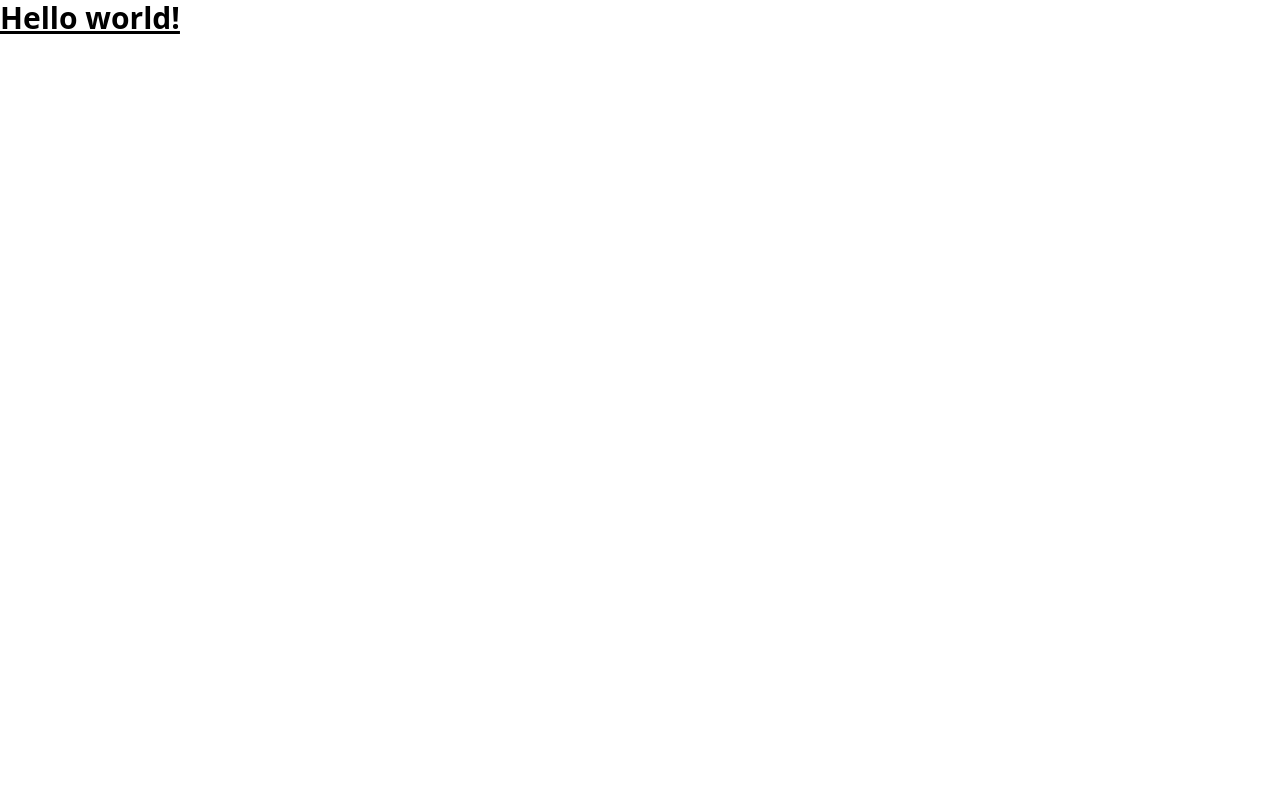
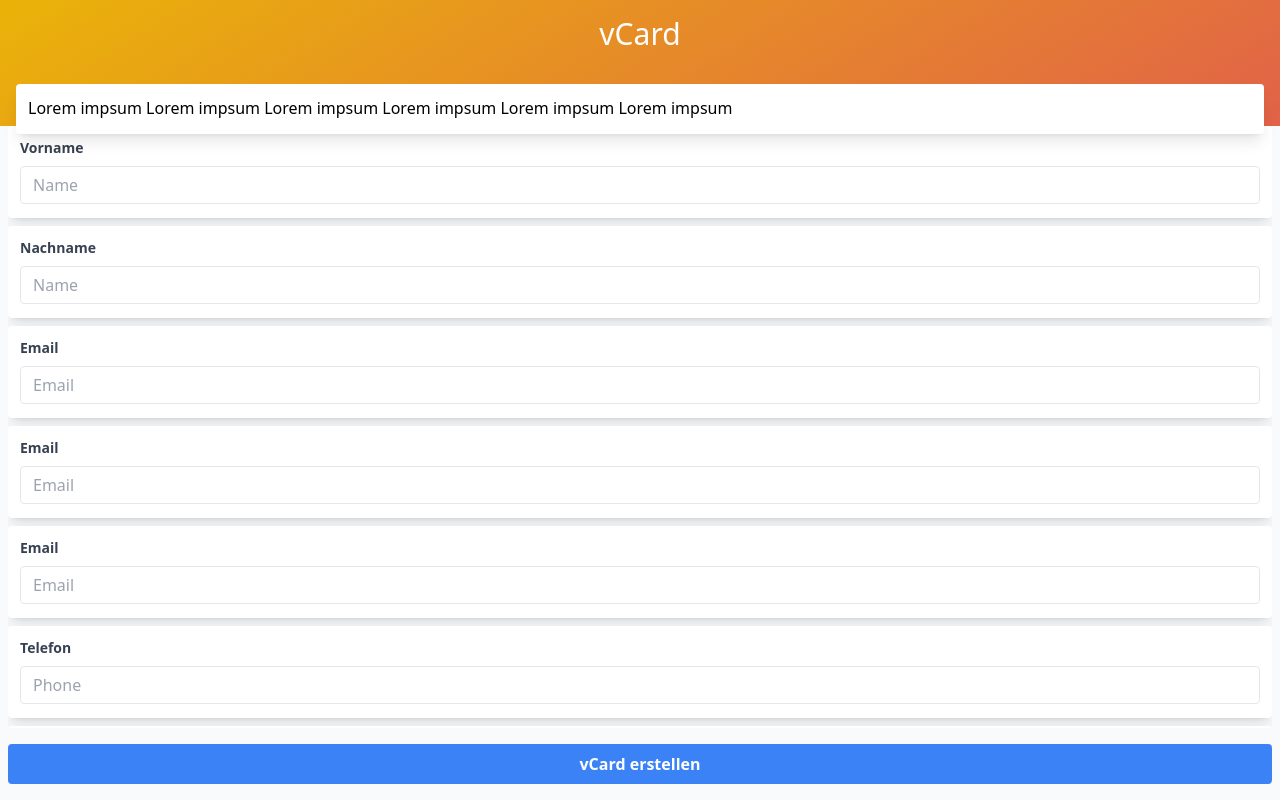
Before and after one commit to bolzplatzarena/vcard, an Angular app: page / in a window 1280 px wide. Built offline with nearby package versions, Linux system fonts and the light colour scheme.

Commit message:
feat: basic layout

```diff
--- a/src/app/app.component.html
+++ b/src/app/app.component.html
@@ -1,3 +1,63 @@
-<h1 class="text-3xl font-bold underline">
-    Hello world!
+<h1 class="py-4 text-3xl text-white text-center">
+    vCard
 </h1>
+<div class="relative px-4 -bottom-4">
+    <div class="mb-2 bg-white p-3 shadow-lg rounded cursor-pointer transition-colors border-b-2 border-transparent hover:border-pink-500">
+        Lorem impsum Lorem impsum Lorem impsum Lorem impsum Lorem impsum Lorem impsum
+    </div>
+</div>
+<div class="p-safe-bottom bg-gray-50 px-2 flex-1 flex flex-col overflow-hidden">
+    <form class="flex-1 overflow-scroll">
+        <div class="mb-2 bg-white p-3 shadow-lg rounded cursor-pointer transition-colors border-b-2 border-transparent hover:border-pink-500">
+            <div class="flex flex-col">
+                <label class="text-gray-700 text-sm font-bold mb-2" for="name">Vorname</label>
+                <input class="border rounded py-2 px-3 text-gray-700 leading-tight focus:outline-none focus:shadow-outline" id="name" type="text" placeholder="Name">
+            </div>
+        </div>
+        <div class="mb-2 bg-white p-3 shadow-lg rounded cursor-pointer transition-colors border-b-2 border-transparent hover:border-pink-500">
+            <div class="flex flex-col">
+                <label class="text-gray-700 text-sm font-bold mb-2" for="name">Nachname</label>
+                <input class="border rounded py-2 px-3 text-gray-700 leading-tight focus:outline-none focus:shadow-outline" id="name" type="text" placeholder="Name">
+            </div>
+        </div>
+        <div class="mb-2 bg-white p-3 shadow-lg rounded cursor-pointer transition-colors border-b-2 border-transparent hover:border-pink-500">
+            <div class="flex flex-col">
+                <label class="text-gray-700 text-sm font-bold mb-2" for="email">Email</label>
+                <input class="border rounded py-2 px-3 text-gray-700 leading-tight focus:outline-none focus:shadow-outline" id="email" type="email" placeholder="Email">
+            </div>
+        </div>
+        <div class="mb-2 bg-white p-3 shadow-lg rounded cursor-pointer transition-colors border-b-2 border-transparent hover:border-pink-500">
+            <div class="flex flex-col">
+                <label class="text-gray-700 text-sm font-bold mb-2" for="email">Email</label>
+                <input class="border rounded py-2 px-3 text-gray-700 leading-tight focus:outline-none focus:shadow-outline" id="email" type="email" placeholder="Email">
+            </div>
+        </div>
+        <div class="mb-2 bg-white p-3 shadow-lg rounded cursor-pointer transition-colors border-b-2 border-transparent hover:border-pink-500">
+            <div class="flex flex-col">
+                <label class="text-gray-700 text-sm font-bold mb-2" for="email">Email</label>
+                <input class="border rounded py-2 px-3 text-gray-700 leading-tight focus:outline-none focus:shadow-outline" id="email" type="email" placeholder="Email">
+            </div>
+        </div>
+        <div class="mb-2 bg-white p-3 shadow-lg rounded cursor-pointer transition-colors border-b-2 border-transparent hover:border-pink-500">
+            <div class="flex flex-col">
+                <label class="text-gray-700 text-sm font-bold mb-2" for="phone">Telefon</label>
+                <input class="border rounded py-2 px-3 text-gray-700 leading-tight focus:outline-none focus:shadow-outline" id="phone" type="text" placeholder="Phone">
+            </div>
+        </div>
+        <div class="mb-2 bg-white p-3 shadow-lg rounded cursor-pointer transition-colors border-b-2 border-transparent hover:border-pink-500">
+            <div class="flex flex-col">
+                <label class="text-gray-700 text-sm font-bold mb-2" for="phone">Handy-Nr.</label>
+                <input class="border rounded py-2 px-3 text-gray-700 leading-tight focus:outline-none focus:shadow-outline" id="phone" type="text" placeholder="Phone">
+            </div>
+        </div>
+        <div class="mb-2 bg-white p-3 shadow-lg rounded cursor-pointer transition-colors border-b-2 border-transparent hover:border-pink-500">
+            <div class="flex flex-col">
+                <label class="text-gray-700 text-sm font-bold mb-2" for="address">Adresse</label>
+                <input class="border rounded py-2 px-3 text-gray-700 leading-tight focus:outline-none focus:shadow-outline" id="address" type="text" placeholder="Address">
+            </div>
+        </div>
+    </form>
+    <button class="bg-blue-500 hover:bg-blue-700 text-white font-bold py-2 px-4 my-4 rounded w-full">
+        vCard erstellen
+    </button>
+</div>
--- a/src/index.html
+++ b/src/index.html
@@ -4,10 +4,10 @@
   <meta charset="utf-8">
   <title>Vcard</title>
   <base href="/">
-  <meta name="viewport" content="width=device-width, initial-scale=1">
+  <meta name="viewport" content="width=device-width, initial-scale=1.0, viewport-fit=cover">
   <link rel="icon" type="image/x-icon" href="favicon.ico">
 </head>
-<body>
-  <app-root></app-root>
+<body class="p-safe-top p-safe-left p-safe-right min-h-screen bg-gradient-to-br from-yellow-500 to-pink-600 max-h-screen flex">
+  <app-root class="flex-1 flex flex-col overflow-hidden"></app-root>
 </body>
 </html>
--- a/tailwind.config.js
+++ b/tailwind.config.js
@@ -1,3 +1,4 @@
+const plugin = require("tailwindcss/plugin");
 /** @type {import('tailwindcss').Config} */
 module.exports = {
   content: [
@@ -6,5 +7,24 @@ module.exports = {
   theme: {
     extend: {},
   },
-  plugins: [],
+  plugins: [
+    plugin(function({ addUtilities }) {
+      const safeArea = {
+        ".p-safe-top": {
+          paddingTop: "env(safe-area-inset-top)"
+        },
+        ".p-safe-left": {
+          paddingLeft: "env(safe-area-inset-left)"
+        },
+        ".p-safe-right": {
+          paddingRight: "env(safe-area-inset-right)"
+        },
+        ".p-safe-bottom": {
+          paddingBottom: "env(safe-area-inset-bottom)"
+        },
+      };
+
+      addUtilities(safeArea);
+    })
+  ],
 }
```
